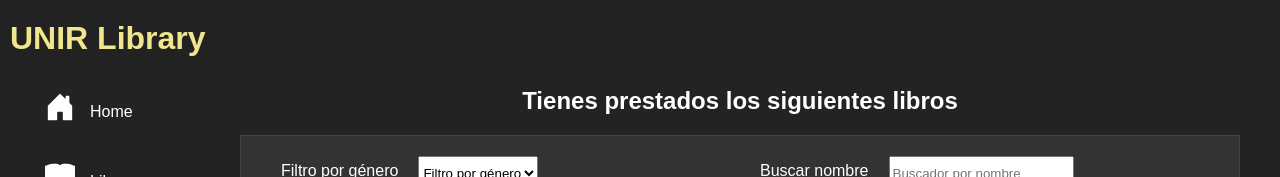
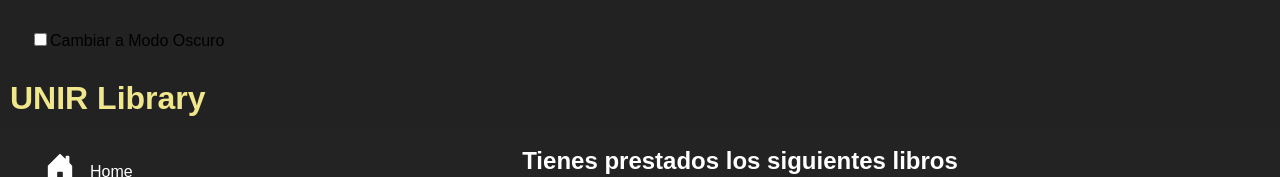
Before and after one commit to jmanuelfrias/individual-full-stack, a React (Create React App) app in the folder 2individual/: page /loans in a window 1280 px wide. Shown: the top 177 px of the page. Built offline with nearby package versions, Linux system fonts and the light colour scheme.

Commit message:
Modo oscuro activado. Faltan los colores claros

```diff
--- a/2individual/src/components/Book.jsx
+++ b/2individual/src/components/Book.jsx
@@ -12,7 +12,7 @@ export const Book= ({id,title, yearPublication, author, caratula, availability,
 
 
     return (
-        <div className="bookcard boxes--dark mainText--dark">
+        <div className="bookcard boxes--color boxes--dark mainText--color mainText--dark">
             <h3 className="bookcard__title bookcard__text">{title} ({yearPublication})</h3>
             <h4 className="bookcard__text">{author}</h4>
             <img className="bookcard__caratula" src={caratula} alt="Portada del libro"/>
--- a/2individual/src/components/BookDetails.jsx
+++ b/2individual/src/components/BookDetails.jsx
@@ -29,7 +29,7 @@ export const BookDetails = () => {
 
 
     return (
-        <div className="book__details main__div mainText--dark details--dark">
+        <div className="book__details main__div mainText--color mainText--dark details--color details--dark">
             <div className="details__caratula container">
                 <img className="details__caratula" src={book.caratula} alt="Carátula del libro" />
             </div>
--- a/2individual/src/components/Filter.jsx
+++ b/2individual/src/components/Filter.jsx
@@ -10,7 +10,7 @@ const Filter = () => {
     const {  updateSearchBox } = useContext(LibraryContext)
 
     return (
-        <div className="container filter boxes--dark">
+        <div className="container filter boxes--color boxes--dark">
             <div className="filter__selector">
                 <p className="filter__text">Filtro por género</p>
                 {/*Caja del filtro donde tenemos un on Change que llama a la función de actualizar lo guardado*/}
--- a/2individual/src/components/Footer.jsx
+++ b/2individual/src/components/Footer.jsx
@@ -3,8 +3,8 @@ import '../styles/Footer.css'
 
 export const Footer = () => {
     return (
-        <footer className="footer background--dark">
-            <p className="header-footer__text mainText--dark background--dark ">© 2023 UNIR Library</p>
+        <footer className="footer background--dark background--color">
+            <p className="header-footer__text mainText--color mainText--dark background--color background--dark">© 2023 UNIR Library</p>
         </footer>
     );
 }
--- a/2individual/src/components/Header.jsx
+++ b/2individual/src/components/Header.jsx
@@ -3,10 +3,54 @@ import '../styles/Header.css'
 import {Link} from "react-router-dom";
 
 export const Header = () =>{
+    const toggleDarkMode = () => {
+        let elements = [...document.getElementsByClassName("background--color")];
+        elements.forEach(element => {
+            element.classList.toggle('background--dark');
+            element.classList.toggle('background--light');
+        });
+        elements = [...document.getElementsByClassName("details--color")];
+        elements.forEach(element => {
+            element.classList.toggle('details--dark');
+            element.classList.toggle('details--light');
+        });
+        elements = [...document.getElementsByClassName("mainText--color")];
+        elements.forEach(element => {
+            element.classList.toggle('mainText--dark');
+            element.classList.toggle('mainText--light');
+        });
+        elements = [...document.getElementsByClassName("subText--color")];
+        elements.forEach(element => {
+            element.classList.toggle('subText--dark');
+            element.classList.toggle('subText--light');
+        });
+        elements = [...document.getElementsByClassName("header--color")];
+        elements.forEach(element => {
+            element.classList.toggle('header--dark');
+            element.classList.toggle('header--light');
+        });
+        elements = [...document.getElementsByClassName("overview--color")];
+        elements.forEach(element => {
+            element.classList.toggle('overview--dark');
+            element.classList.toggle('overview--light');
+        });
+        elements = [...document.getElementsByClassName("boxes--color")];
+        elements.forEach(element => {
+            element.classList.toggle('boxes--dark');
+            element.classList.toggle('boxes--light');
+        });
+
+    };
+
+
     return (
-        <header className="header header--dark">
+        <header className="header header--color header--dark">
+            <div className="custom-control custom-switch">
+                <input type="checkbox" className="custom-control-input" id="darkSwitch" onClick={toggleDarkMode} />
+                        <label className="custom-control-label" htmlFor="darkSwitch">Cambiar a Modo Oscuro</label>
+            </div>
             <Link to='/'>
-                <h1 className="header__text header-footer__text mainText--dark  ">UNIR Library</h1>
+                <h1 className="header__text header-footer__text mainText--color mainText--dark  ">UNIR Library</h1>
             </Link>
         </header>
     );
--- a/2individual/src/components/LoanedBook.jsx
+++ b/2individual/src/components/LoanedBook.jsx
@@ -24,7 +24,7 @@ export const LoanedBook= ({id,title, yearPublication, author, caratula,initialDa
 
 
     return (
-        <div className="loaned__bookcard mainText--dark boxes--dark">
+        <div className="loaned__bookcard mainText--color mainText--dark boxes--color boxes--dark">
             <div  className="loaned__bookcard__caratula">
                 <img className="bookcard__caratula" src={caratula} alt="Portada del libro"/>
             </div>
--- a/2individual/src/routes/BookRouter.js
+++ b/2individual/src/routes/BookRouter.js
@@ -30,7 +30,7 @@ function BookRouter() {
 const Layout = ({children}) => (
     <>
         <Header />
-        <div className="layout  subText--dark background--dark">
+        <div className="layout subText--color  subText--dark background--color background--dark ">
             <div className="mainLayout-navBar">
                 <NavBar />
             </div>
--- /dev/null
+++ b/2individual/src/styles/colors/colors--light.css
@@ -0,0 +1,28 @@
+.boxes--light{
+   background-color: #f30808;
+   border: 1px solid #444;
+}
+
+.details--light{
+    background-color: #f30808;
+}
+
+.mainText--light{
+    color: #f30808;
+}
+
+.subText--light{
+    color: #f30808;
+}
+
+.header--light{
+    background-color:#f30808
+}
+
+.overview--light{
+    background-color: #f30808
+}
+
+.background--light{
+    background-color:#f30808;
+}
--- a/2individual/src/views/BookHomePage.js
+++ b/2individual/src/views/BookHomePage.js
@@ -12,7 +12,7 @@ export const BookHomePage=() =>{
           <div className="home__libros">
               <div className="libros__informacion">
                   <h2>¿Qué puedo hacer en la biblioteca?</h2>
-                  <div className="informacion__detallada boxes--dark">
+                  <div className="informacion__detallada boxes--color boxes--dark">
                       <p>Aquí podrás tomar prestado libros durante un período de tiempo</p>
                       <p>Para tomar prestado un libro, sigue los siguientes pasos:</p>
                       <ol>
--- a/2individual/src/views/BookOverview.js
+++ b/2individual/src/views/BookOverview.js
@@ -1,6 +1,7 @@
 import React, {useContext} from 'react';
 import '../styles/styles.css';
-import '../styles/colors--dark.css'
+import '../styles/colors/colors--dark.css'
+import '../styles/colors/colors--light.css'
 import '../styles/Overview.css'
 import {Book} from "../components/Book";
 
@@ -12,7 +13,7 @@ export const BookOverview = () => {
     const { books } = useContext(LibraryContext);
 
     return (
-        <div className="overview main__div overview--dark">
+        <div className="overview main__div overview--color overview--dark">
             <h2 className="center-text overview__header">Available Books</h2>
             <BookList />
         </div>
```
Also changed, not shown: 2individual/src/styles/colors/colors--dark.css (renamed from 2individual/src/styles/colors--dark.css), 1 other file (tests, documents, lock files or other folders).
